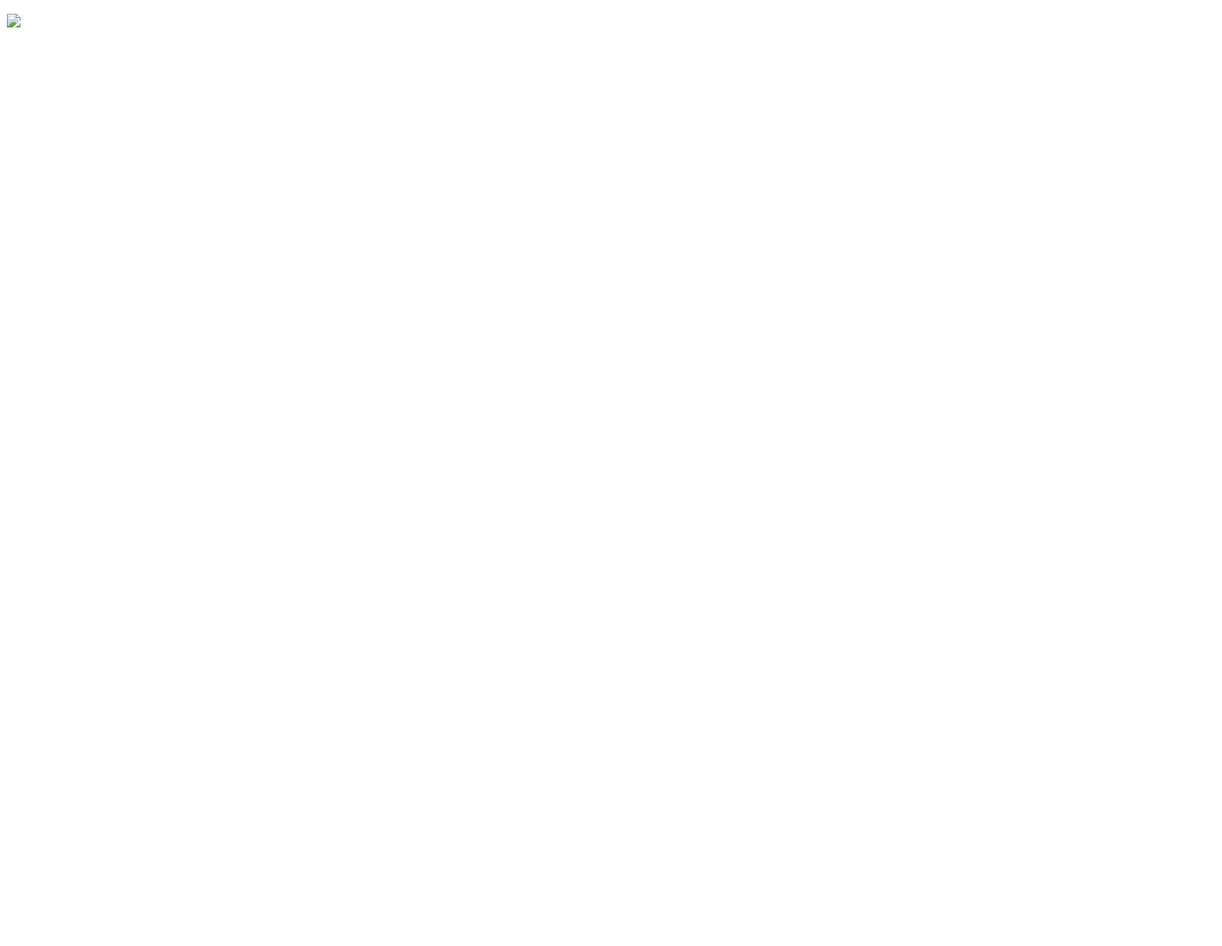
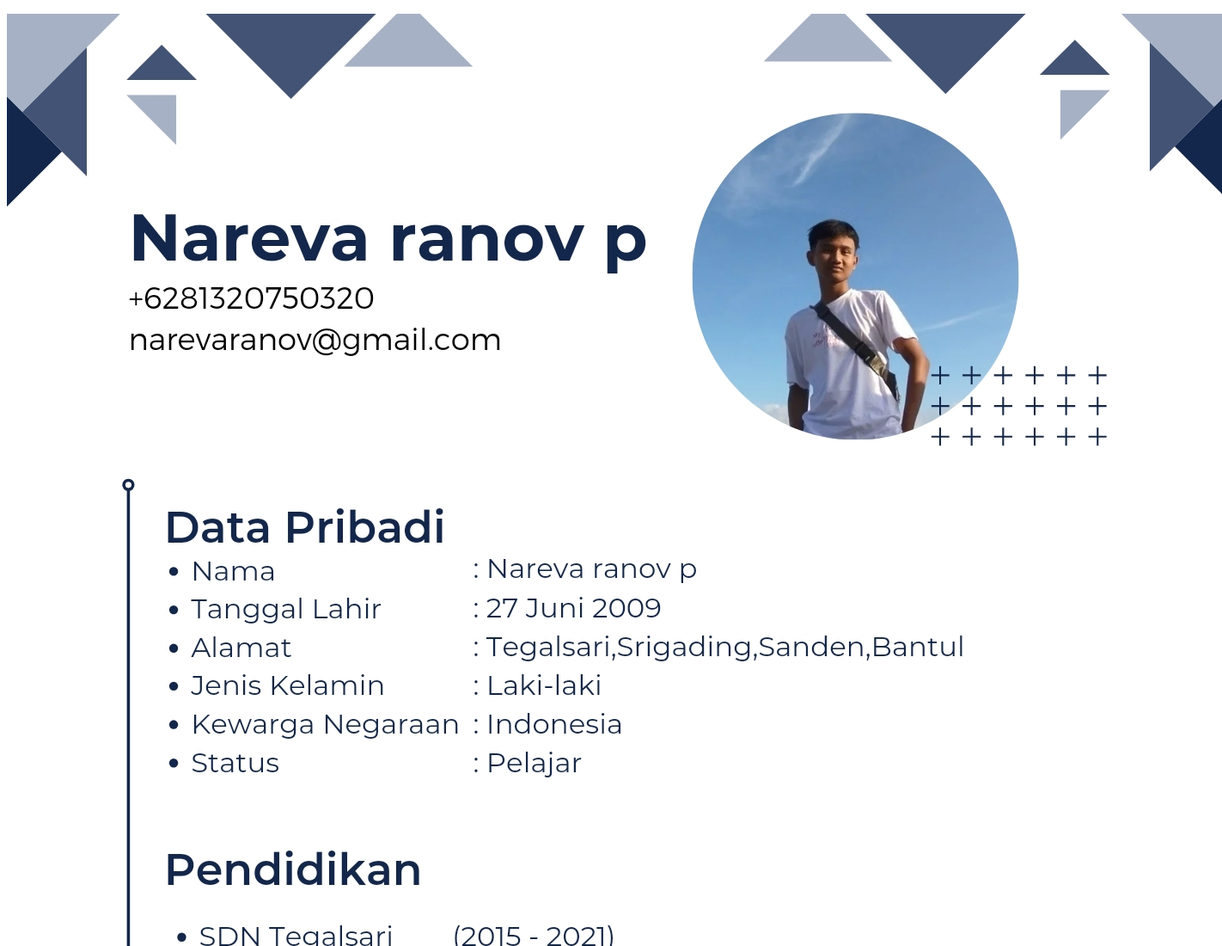
Before and after one commit to reva2706/Lembar-kerja-cv, a plain HTML site: page index.html in a window 1280 px wide. Shown: the top 1100 px of the page at 86% size, 1422 px wide, since content can reach past the window. Before the commit the page ends 800 px from the top, so only its background shows below. Drawn offline with Linux system fonts and the light colour scheme.

Commit message:
Update index.html

```diff
--- a/index.html
+++ b/index.html
@@ -4,7 +4,7 @@
   <meta charset="UTF-8">
   <title>CV kerja</title>
   <p>
-    <img src="gg.jpg" />
+    <img src="Biru Abu-Abu Minimalis Modern CV Resume Riwayat Hidup_20241106_142742_0000.jpg" />
   </p>
 </body>
 </html>
```
